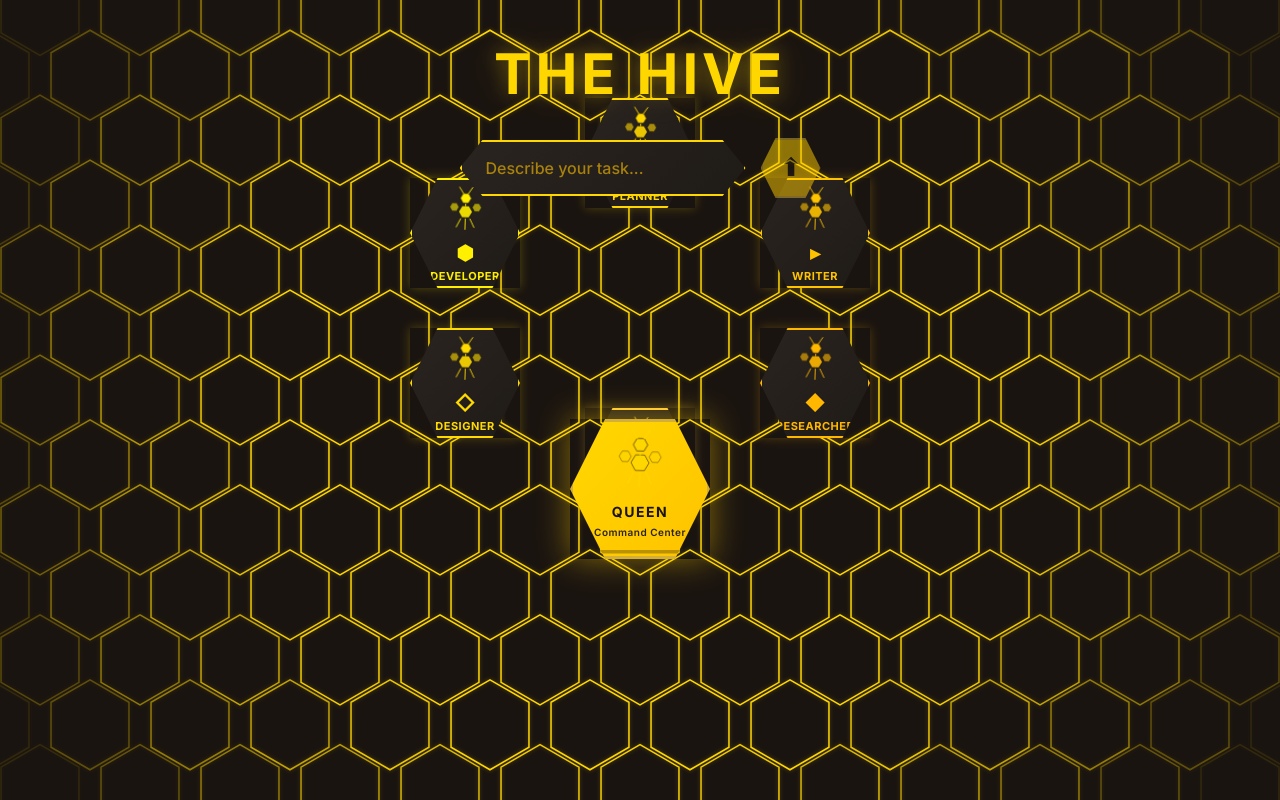
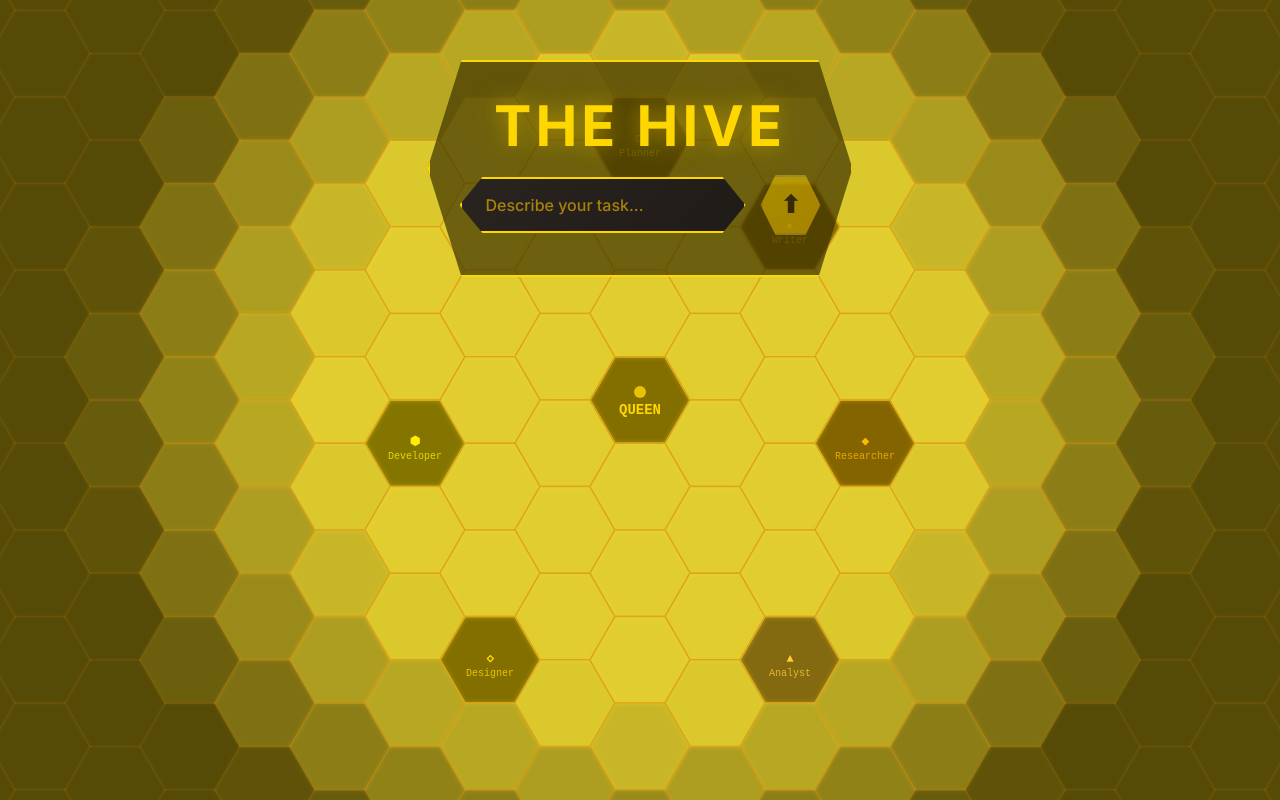
Before and after one commit to TheHive5/TheHiveDeploy, a React (Vite) app: page / in a window 1280 px wide. Built offline with nearby package versions, Linux system fonts and the light colour scheme.

Commit message:
Fix hexagon orientation to flat-top (honeycomb pattern) + improved UI spacing and dark yellow background

```diff
--- a/src/renderer/App.jsx
+++ b/src/renderer/App.jsx
@@ -1,10 +1,9 @@
 import React, { useState, useRef, useEffect } from 'react';
 import { motion } from 'framer-motion';
 import HexGrid from './components/HexGrid';
-import GeometricBee from './components/GeometricBee';
 import './styles/honeycomb.css';
 
-// Worker bee agents with specific hex positions
+// Worker bee agents with specific hex positions on the grid
 const WORKER_AGENTS = [
   {
     id: 1,
@@ -104,14 +103,21 @@ export default function App() {
 
   return (
     <div className="hive-app-geometric" ref={containerRef}>
-      {/* Full-screen hexagonal grid background */}
-      <div className="hex-grid-background">
-        <HexGrid width={typeof window !== 'undefined' ? window.innerWidth : 1400}
-                 height={typeof window !== 'undefined' ? window.innerHeight : 900}
-                 hexSize={50} />
-      </div>
+      {/* Full-screen hexagonal grid - integrated with Queen and Workers */}
+      <HexGrid
+        width={typeof window !== 'undefined' ? window.innerWidth : 1400}
+        height={typeof window !== 'undefined' ? window.innerHeight : 900}
+        hexSize={50}
+        workers={WORKER_AGENTS}
+        activeAgent={activeAgent ? `${WORKER_AGENTS.find(a => a.id === activeAgent)?.hex.row}_${WORKER_AGENTS.find(a => a.id === activeAgent)?.hex.col}` : null}
+        onSelectAgent={(hexId) => {
+          const [row, col] = hexId.split('_').map(Number);
+          const agent = WORKER_AGENTS.find(a => a.hex.row === row && a.hex.col === col);
+          if (agent) setActiveAgent(agent.id);
+        }}
+      />
 
-      {/* Main content overlay */}
+      {/* Overlay UI: Input Panel and Results */}
       <div className="hive-content">
 
         {/* Top: Hexagonal Input Panel */}
@@ -162,70 +168,6 @@ export default function App() {
           )}
         </motion.div>
 
-        {/* Center: Queen Bee and Worker Hexagons */}
-        <motion.div
-          className="central-honeycomb"
-          initial={{ opacity: 0, scale: 0.9 }}
-          animate={{ opacity: 1, scale: 1 }}
-          transition={{ delay: 0.3, type: 'spring' }}
-        >
-          {/* Queen Bee - Central Hex */}
-          <motion.div
-            className="queen-hex-cell"
-            animate={{
-              boxShadow: [
-                '0 0 20px rgba(255, 215, 0, 0.3)',
-                '0 0 40px rgba(255, 195, 0, 0.6)',
-                '0 0 20px rgba(255, 215, 0, 0.3)'
-              ]
-            }}
-            transition={{ duration: 2.5, repeat: Infinity }}
-          >
-            <div className="hex-inner">
-              <GeometricBee size={60} type="queen" color="#FFD700" />
-              <div className="queen-label">QUEEN</div>
-              <div className="queen-status">Command Center</div>
-              <div className="honeycomb-meter">
-                <div className="meter-fill" style={{ width: `${honeycombFill}%` }}></div>
-              </div>
-            </div>
-          </motion.div>
-
-          {/* Worker Bees - Surrounding Hexagons */}
-          {WORKER_AGENTS.map((agent) => (
-            <motion.div
-              key={agent.id}
-              className={`worker-hex-cell ${activeAgent === agent.id ? 'active' : ''}`}
-              style={{
-                '--agent-color': agent.color,
-                '--hex-row': agent.hex.row,
-                '--hex-col': agent.hex.col
-              }}
-              onClick={() => setActiveAgent(agent.id)}
-              onMouseEnter={() => setHoveredAgent(agent.id)}
-              onMouseLeave={() => setHoveredAgent(null)}
-              whileHover={{ scale: 1.12 }}
-              whileTap={{ scale: 0.95 }}
-              animate={{
-                boxShadow: activeAgent === agent.id
-                  ? `0 0 25px ${agent.color}, inset 0 0 15px ${agent.color}60`
-                  : `0 0 10px ${agent.color}40`
-              }}
-            >
-              <div className="hex-inner">
-                <GeometricBee
-                  size={45}
-                  type="worker"
-                  color={agent.color}
-                  isActive={activeAgent === agent.id}
-                />
-                <div className="agent-symbol">{agent.symbol}</div>
-                <div className="worker-label">{agent.name}</div>
-              </div>
-            </motion.div>
-          ))}
-        </motion.div>
-
         {/* Bottom: Task History Hexagonal Panel */}
         {results.length > 0 && (
           <motion.div
--- a/src/renderer/components/HexGrid.jsx
+++ b/src/renderer/components/HexGrid.jsx
@@ -1,11 +1,18 @@
 import React, { useMemo } from 'react';
+import GeometricBee from './GeometricBee';
 
-const HexGrid = ({ width = 1400, height = 900, hexSize = 50 }) => {
-  // Calculate hex grid dimensions
-  const hexWidth = hexSize * 2;
-  const hexHeight = (Math.sqrt(3) / 2) * hexWidth;
-  const vertSpacing = hexHeight * 0.75;
-  const horizSpacing = hexWidth;
+const HexGrid = ({
+  width = 1400,
+  height = 900,
+  hexSize = 50,
+  onSelectAgent = () => {},
+  activeAgent = null,
+  workers = []
+}) => {
+  // Perfect hex tessellation math for FLAT-TOP hexagons (like beehive reference)
+  // Hexagons are wider than they are tall, touching on all 6 sides
+  const horizSpacing = hexSize * 1.5;  // 1.5 * hexSize (horizontal spacing)
+  const vertSpacing = hexSize * Math.sqrt(3);  // 1.732 * hexSize (vertical spacing)
 
   // Generate grid positions
   const hexagons = useMemo(() => {
@@ -13,16 +20,31 @@ const HexGrid = ({ width = 1400, height = 900, hexSize = 50 }) => {
     const centerX = width / 2;
     const centerY = height / 2;
 
-    // Generate hex grid
-    for (let row = -8; row <= 8; row++) {
-      for (let col = -8; col <= 8; col++) {
-        // Offset every other row for proper hex tiling
-        const xOffset = row % 2 === 0 ? 0 : horizSpacing / 2;
-        const x = centerX + col * horizSpacing + xOffset;
-        const y = centerY + row * vertSpacing;
+    // Create map of special positions (Queen and Workers)
+    const specialPositions = {
+      '0_0': { type: 'queen', label: 'QUEEN', color: '#FFD700' }
+    };
 
-        // Skip hexes outside visible area
-        if (x < -hexSize || x > width + hexSize || y < -hexSize || y > height + hexSize) {
+    workers.forEach(worker => {
+      specialPositions[`${worker.hex.row}_${worker.hex.col}`] = {
+        type: 'worker',
+        id: worker.id,
+        name: worker.name,
+        color: worker.color,
+        symbol: worker.symbol
+      };
+    });
+
+    // Generate hex grid - touching each other with no gaps
+    for (let row = -10; row <= 10; row++) {
+      for (let col = -10; col <= 10; col++) {
+        // Offset every other COLUMN for perfect hex tiling (flat-top)
+        const yOffset = col % 2 === 0 ? 0 : vertSpacing / 2;
+        const x = centerX + col * horizSpacing;
+        const y = centerY + row * vertSpacing + yOffset;
+
+        // Skip hexes way outside visible area
+        if (x < -hexSize * 2 || x > width + hexSize * 2 || y < -hexSize * 2 || y > height + hexSize * 2) {
           continue;
         }
 
@@ -34,30 +56,34 @@ const HexGrid = ({ width = 1400, height = 900, hexSize = 50 }) => {
         // Determine opacity based on distance
         let opacity = 1;
         const maxDistance = Math.sqrt(centerX * centerX + centerY * centerY);
-        if (distance > maxDistance * 0.5) {
-          opacity = Math.max(0.1, 1 - (distance - maxDistance * 0.5) / (maxDistance * 0.5));
+        if (distance > maxDistance * 0.4) {
+          opacity = Math.max(0.15, 1 - (distance - maxDistance * 0.4) / (maxDistance * 0.4));
         }
 
+        const isSpecial = specialPositions[`${row}_${col}`];
+
         hexes.push({
-          id: `${row}-${col}`,
+          id: `${row}_${col}`,
           x,
           y,
           row,
           col,
           distance,
-          opacity
+          opacity,
+          ...isSpecial
         });
       }
     }
 
     return hexes;
-  }, [width, height, hexSize]);
+  }, [width, height, hexSize, workers]);
 
-  // Generate SVG path for hexagon
+  // Generate SVG path for FLAT-TOP hexagons (wider than tall, like honeycomb reference)
   const hexPath = (x, y, size) => {
     const points = [];
     for (let i = 0; i < 6; i++) {
-      const angle = (i * 60 - 30) * Math.PI / 180;
+      // Flat-top hexagon: start at 0° and increment by 60° (wide orientation)
+      const angle = (i * 60) * Math.PI / 180;
       const px = x + size * Math.cos(angle);
       const py = y + size * Math.sin(angle);
       points.push([px, py]);
@@ -66,25 +92,75 @@ const HexGrid = ({ width = 1400, height = 900, hexSize = 50 }) => {
   };
 
   return (
-    <svg width={width} height={height} className="hex-grid-svg" style={{ display: 'block' }}>
+    <svg width={width} height={height} className="hex-grid-svg" style={{ display: 'block', position: 'absolute', top: 0, left: 0 }}>
       <defs>
         <linearGradient id="hexGradient" x1="0%" y1="0%" x2="100%" y2="100%">
-          <stop offset="0%" style={{ stopColor: '#FFD700', stopOpacity: 0.3 }} />
+          <stop offset="0%" style={{ stopColor: '#FFD700', stopOpacity: 0.4 }} />
           <stop offset="100%" style={{ stopColor: '#FFC300', stopOpacity: 0.1 }} />
         </linearGradient>
+        <filter id="glowQueen">
+          <feGaussianBlur stdDeviation="3" result="coloredBlur" />
+          <feMerge>
+            <feMergeNode in="coloredBlur" />
+            <feMergeNode in="SourceGraphic" />
+          </feMerge>
+        </filter>
       </defs>
 
-      {hexagons.map((hex) => (
-        <g key={hex.id} className="hex-cell" opacity={hex.opacity}>
-          <path
-            d={hexPath(hex.x, hex.y, hexSize * 0.9)}
-            fill="none"
-            stroke="#FFD700"
-            strokeWidth="1.5"
-            className="hex-outline"
-          />
-        </g>
-      ))}
+      {hexagons.map((hex) => {
+        const isQueen = hex.type === 'queen';
+        const isWorker = hex.type === 'worker';
+        const isActive = activeAgent === hex.id && isWorker;
+
+        return (
+          <g
+            key={hex.id}
+            className="hex-cell"
+            opacity={hex.opacity}
+            style={{ cursor: isWorker ? 'pointer' : 'default' }}
+            onClick={() => isWorker && onSelectAgent(hex.id)}
+          >
+            {/* Hex fill and border */}
+            <path
+              d={hexPath(hex.x, hex.y, hexSize)}
+              fill={isQueen || isWorker ? hex.color : '#FFEB3B'}
+              fillOpacity={isQueen || isWorker ? 0.3 : 0.8}
+              stroke="#DAA520"
+              strokeWidth={isActive ? '2' : '1.5'}
+              className="hex-outline"
+              filter={isQueen ? 'url(#glowQueen)' : 'none'}
+            />
+
+            {/* Render bee for Queen or Worker */}
+            {isQueen && (
+              <g>
+                <text x={hex.x} y={hex.y} textAnchor="middle" dy="1em"
+                      fill="#FFD700" fontSize="14" fontWeight="bold" fontFamily="monospace">
+                  QUEEN
+                </text>
+                <circle cx={hex.x} cy={hex.y - 8} r="6" fill="#FFD700" opacity="0.8" />
+              </g>
+            )}
+
+            {isWorker && (
+              <g>
+                <text x={hex.x} y={hex.y + 2} textAnchor="middle" dy="0em"
+                      fill={hex.color} fontSize="12" fontWeight="bold" fontFamily="monospace">
+                  {hex.symbol}
+                </text>
+                <text x={hex.x} y={hex.y + 16} textAnchor="middle" dy="0em"
+                      fill={hex.color} fontSize="10" fontFamily="monospace" opacity="0.8">
+                  {hex.name}
+                </text>
+                {isActive && (
+                  <circle cx={hex.x} cy={hex.y} r={hexSize + 3} fill="none"
+                          stroke={hex.color} strokeWidth="2" opacity="0.6" />
+                )}
+              </g>
+            )}
+          </g>
+        );
+      })}
     </svg>
   );
 };
--- a/src/renderer/styles/honeycomb.css
+++ b/src/renderer/styles/honeycomb.css
@@ -15,7 +15,7 @@ body {
 .hive-app-geometric {
   width: 100vw;
   height: 100vh;
-  background: #1a1410;
+  background: #3d3300;
   position: fixed;
   top: 0;
   left: 0;
@@ -25,21 +25,12 @@ body {
   justify-content: center;
 }
 
-/* Hexagonal Grid Background */
-.hex-grid-background {
-  position: absolute;
-  top: 0;
-  left: 0;
-  width: 100%;
-  height: 100%;
-  z-index: 1;
-  pointer-events: none;
-}
-
+/* Hexagonal Grid Background - Now with integrated Queen and Workers */
 .hex-grid-svg {
   position: absolute;
   top: 0;
   left: 0;
+  z-index: 1;
 }
 
 .hex-cell {
@@ -48,6 +39,7 @@ body {
 
 .hex-outline {
   filter: drop-shadow(0 0 2px rgba(255, 215, 0, 0.3));
+  transition: stroke-width 0.2s ease;
 }
 
 /* Main Content */
@@ -60,7 +52,7 @@ body {
   flex-direction: column;
   align-items: center;
   justify-content: space-between;
-  padding: 40px 20px;
+  padding: 60px 20px;
   pointer-events: none;
 }
 
@@ -74,6 +66,12 @@ body {
   text-align: center;
   max-width: 600px;
   z-index: 20;
+  margin-bottom: 40px;
+  background: rgba(61, 51, 0, 0.7);
+  padding: 30px;
+  border: 2px solid #FFD700;
+  clip-path: polygon(8% 0%, 92% 0%, 100% 50%, 92% 100%, 8% 100%, 0% 50%);
+  box-shadow: 0 0 20px rgba(255, 215, 0, 0.2);
 }
 
 .hive-title {
@@ -83,7 +81,7 @@ body {
   color: #FFD700;
   text-shadow: 0 0 20px rgba(255, 215, 0, 0.4),
                0 0 40px rgba(255, 195, 0, 0.2);
-  margin-bottom: 30px;
+  margin-bottom: 15px;
   text-transform: uppercase;
 }
 
@@ -93,7 +91,7 @@ body {
   gap: 15px;
   justify-content: center;
   align-items: center;
-  margin-bottom: 20px;
+  margin-bottom: 10px;
 }
 
 .hex-input-field {
@@ -172,7 +170,7 @@ body {
 
 /* Active Agent Display */
 .active-agent-display {
-  margin-top: 15px;
+  margin-top: 8px;
 }
 
 .agent-badge {
@@ -188,175 +186,11 @@ body {
   background: rgba(26, 20, 16, 0.8);
 }
 
-/* ============== CENTRAL HONEYCOMB ============== */
-
-.central-honeycomb {
-  position: relative;
-  width: 500px;
-  height: 550px;
+/* Geometric Bee Animation */
+.geometric-bee-container {
   display: flex;
   align-items: center;
   justify-content: center;
-  perspective: 1000px;
-  z-index: 15;
-}
-
-/* Queen Hex Cell - Center */
-.queen-hex-cell {
-  position: absolute;
-  width: 140px;
-  height: 140px;
-  left: 50%;
-  top: 50%;
-  transform: translate(-50%, -50%);
-  z-index: 50;
-  cursor: default;
-}
-
-.queen-hex-cell .hex-inner {
-  width: 100%;
-  height: 100%;
-  background: linear-gradient(135deg, #FFD700 0%, #FFC300 100%);
-  border: 3px solid #D4AF37;
-  clip-path: polygon(25% 0%, 75% 0%, 100% 50%, 75% 100%, 25% 100%, 0% 50%);
-  display: flex;
-  flex-direction: column;
-  align-items: center;
-  justify-content: center;
-  gap: 6px;
-  position: relative;
-  overflow: hidden;
-}
-
-.queen-label {
-  font-size: 14px;
-  font-weight: 900;
-  letter-spacing: 1.5px;
-  color: #1a1410;
-  text-transform: uppercase;
-}
-
-.queen-status {
-  font-size: 10px;
-  color: #2a2420;
-  font-weight: 600;
-  letter-spacing: 0.5px;
-}
-
-.honeycomb-meter {
-  width: 80%;
-  height: 4px;
-  background: rgba(26, 20, 16, 0.3);
-  clip-path: polygon(10% 0%, 90% 0%, 100% 50%, 90% 100%, 10% 100%, 0% 50%);
-  margin-top: 6px;
-  overflow: hidden;
-  position: relative;
-}
-
-.meter-fill {
-  height: 100%;
-  background: linear-gradient(90deg, #FFEF00, #FFD700);
-  width: 0%;
-  transition: width 0.6s ease;
-  box-shadow: 0 0 8px rgba(255, 215, 0, 0.6);
-}
-
-/* Worker Hex Cells */
-.worker-hex-cell {
-  position: absolute;
-  width: 110px;
-  height: 110px;
-  cursor: pointer;
-  transition: all 0.3s cubic-bezier(0.34, 1.56, 0.64, 1);
-  z-index: 30;
-}
-
-.worker-hex-cell .hex-inner {
-  width: 100%;
-  height: 100%;
-  background: linear-gradient(135deg, #2a2420 0%, #1f1b17 100%);
-  border: 2.5px solid var(--agent-color, #FFD700);
-  clip-path: polygon(25% 0%, 75% 0%, 100% 50%, 75% 100%, 25% 100%, 0% 50%);
-  display: flex;
-  flex-direction: column;
-  align-items: center;
-  justify-content: center;
-  gap: 4px;
-  position: relative;
-  transition: all 0.3s ease;
-}
-
-/* Hexagonal positioning around Queen */
-.worker-hex-cell:nth-child(2) {
-  top: -120px;
-  left: 50%;
-  transform: translateX(-50%);
-}
-
-.worker-hex-cell:nth-child(3) {
-  top: -40px;
-  left: 85%;
-  transform: translateX(-50%);
-}
-
-.worker-hex-cell:nth-child(4) {
-  top: 110px;
-  left: 85%;
-  transform: translateX(-50%);
-}
-
-.worker-hex-cell:nth-child(5) {
-  top: 190px;
-  left: 50%;
-  transform: translateX(-50%);
-}
-
-.worker-hex-cell:nth-child(6) {
-  top: 110px;
-  left: 15%;
-  transform: translateX(-50%);
-}
-
-.worker-hex-cell:nth-child(7) {
-  top: -40px;
-  left: 15%;
-  transform: translateX(-50%);
-}
-
-.worker-hex-cell.active .hex-inner {
-  background: linear-gradient(135deg, var(--agent-color, #FFD700), var(--agent-color, #FFD700));
-  border-color: #FFEF00;
-}
-
-.worker-hex-cell.active .worker-label,
-.worker-hex-cell.active .agent-symbol {
-  color: #1a1410;
-  font-weight: 900;
-}
-
-.worker-hex-cell:hover .hex-inner {
-  background: linear-gradient(135deg, var(--agent-color, #FFD700), var(--agent-color, #FFD700));
-}
-
-.worker-hex-cell:hover .worker-label,
-.worker-hex-cell:hover .agent-symbol {
-  color: #1a1410;
-}
-
-.agent-symbol {
-  font-size: 20px;
-  color: var(--agent-color, #FFD700);
-  transition: all 0.3s ease;
-  font-weight: 700;
-}
-
-.worker-label {
-  font-size: 11px;
-  font-weight: 700;
-  letter-spacing: 0.5px;
-  color: var(--agent-color, #FFD700);
-  transition: all 0.3s ease;
-  text-transform: uppercase;
 }
 
 /* ============== BOTTOM RESULTS PANEL ============== */
@@ -364,6 +198,12 @@ body {
 .hex-results-panel {
   max-width: 100%;
   z-index: 20;
+  margin-bottom: 40px;
+  background: rgba(61, 51, 0, 0.7);
+  padding: 25px 40px;
+  border: 2px solid #FFD700;
+  box-shadow: 0 0 20px rgba(255, 215, 0, 0.2);
+  border-radius: 8px;
 }
 
 .results-title {
```
